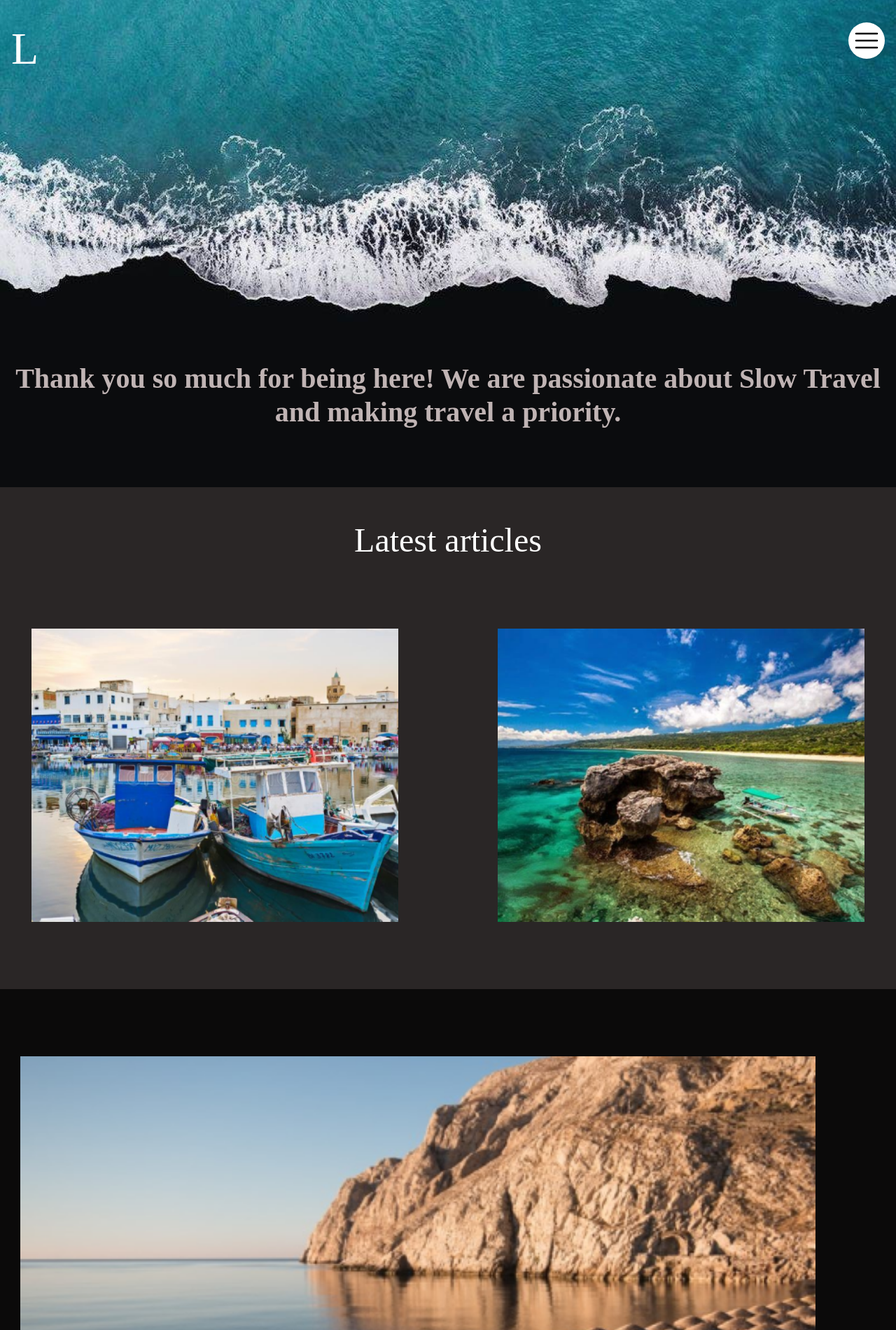
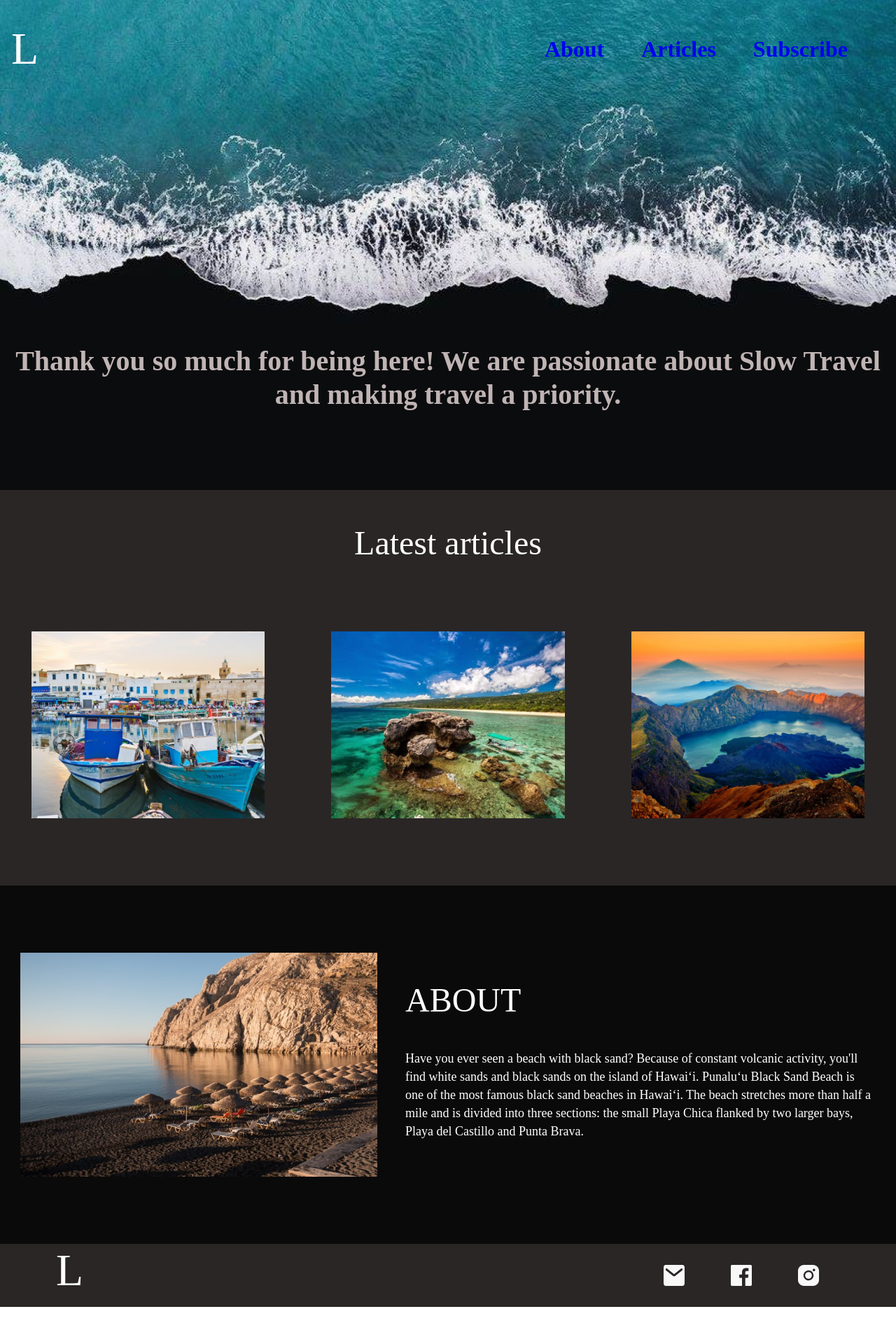
Before and after one commit to Nestani123/homework6, a plain HTML site: page index.html in a window 1280 px wide. Shown: the top 1900 px of the page at 70% size. After the commit the page ends 1867 px from the top, so only its background shows below. Drawn offline with Linux system fonts and the light colour scheme; a web font is replaced by a local one.

Commit message:
finished all sizes

```diff
--- a/index.html
+++ b/index.html
@@ -15,13 +15,23 @@
 </head>
 <body>
     <!--Section 1st of intro-->
-    <section class="page-intro">
+    <header class="page-intro">
         <nav class="mob-nav">
-            <a class="strange-letter" href="#">L</a>
+            <a class="strange-letter-header" href="#">L</a>
             <a class="nav-menu" href="#"><img src="img/Frame 3.svg" alt=""></a>
+                                <!--Nav list for bigger displays-->
+            <ul class="nav-list">
+                <li class="nav-item"><a href="#">About</a></li>
+                <li class="nav-item"><a href="#">Articles</a></li>
+                <li class="nav-item"><a href="#">Subscribe</a></li>
+                </ul>
+
+
         </nav>
+
+
         <p class="letter-visitors">Thank you so much for being here! We are passionate about Slow Travel and making travel a priority. </p>
-    </section>
+    </header>
 
     <!--Section 2nd of articles-->
     <section class="page-aticles">
@@ -30,6 +40,7 @@
             <div class="articles-box">
                <img class="article-pic" src="img/Rectangle 5.png" alt="boats">
                <img class="article-pic" src="img/Rectangle 6.png" alt="island">
+               <img class="article-pic-bigger" src="img/Rectangle 7.png" alt="desert">
             </div>
         </div>
     </section>
@@ -38,20 +49,23 @@
         <section class="page-about">
             <div class="content-about">
                 <img class="about-pic" src="img/Rectangle 10.png" alt="calm island">
-                <h2 class="heading-2">ABOUT</h2>
-                <p class="about-info">Have you ever seen a beach with black sand? Because of constant volcanic activity, you'll find white sands and black sands on the island of Hawaiʻi. Punaluʻu Black Sand Beach is one of the most famous black sand beaches in Hawaiʻi. The beach stretches more than half a mile and is divided into three sections: the small Playa Chica flanked by two larger bays, Playa del Castillo and Punta Brava.</p>
-            </div>
+                <div class="content-big-display">
+                    <h2 class="heading-2">ABOUT</h2>
+                    <p class="about-info">Have you ever seen a beach with black sand? Because of constant volcanic activity, you'll find white sands and black sands on the island of Hawaiʻi. Punaluʻu Black Sand Beach is one of the most famous black sand beaches in Hawaiʻi. The beach stretches more than half a mile and is divided into three sections: the small Playa Chica flanked by two larger bays, Playa del Castillo and Punta Brava.</p>
+                </div>
+    </div>
         </section>
 
                 <!--Section 4th of contact-->
-                <section class="page-contact">
+                <footer class="page-contact">
+                    <a class="strange-letter-footer" href="#">L</a>
                     <div class="vectors">
                         <a class="icon" href="#"><img src="img/Vector1.svg" alt="messenger"></a>
                         <a class="icon" href="#"><img src="img/Vector2.svg" alt="facebook"></a>
                         <a class="icon" href="#"><img src="img/Vector3.svg" alt="instagram"></a>
                     </div>
 
-                </section>
+                </footer>
 
 </body>
 </html>
--- a/style.css
+++ b/style.css
@@ -1,6 +1,7 @@
 *{
     margin: 0;
     padding: 0;
+    box-sizing: border-box;
 }
 .miltonian-tattoo-regular {
     font-family: "Miltonian Tattoo", serif;
@@ -17,7 +18,27 @@
 a{
     text-decoration: none;
 }
-.strange-letter{
+ul, ol{
+    list-style-type: none;
+
+}
+
+.mob-nav{
+    text-align: left;
+    display: flex;
+    align-items: center;
+    justify-content: space-between
+}
+.nav-item{
+    font-family: Gentium Book Plus;
+    font-size: 32px;
+    font-weight: 700;
+    line-height: 40px;
+    letter-spacing: 0em;
+    color: #FFFFFF;
+    margin-right: 53px;
+}
+.strange-letter-header, .strange-letter-footer{
 font-family: Miltonian Tattoo;
 font-size: 64px;
 font-weight: 400;
@@ -26,8 +47,8 @@ letter-spacing: 0em;
 text-align: left;
 color: #FFFFFF;
 }
+
 .page-intro{
-    background-color: ;
     background-image: url(img/Rectangle\ 30.png);
     width: 100%;
     height: 696px;
@@ -118,16 +139,27 @@ margin-top: 32px;
     margin-left: 36px;
     margin-top: 30px;
 }
+.nav-list{
+    display: none;
+}
+.article-pic-bigger{
+    display: none;
+}
+.strange-letter-footer{
+display: none;
+}
 @media only screen and (min-width: 481px){
+    .page-intro{
+        background-image: url(img/Rectangle\ 30.png);
+
+        height: 700px;
+    }
     .letter-visitors{
-        font-family: Gentium Book Basic;
         font-size: 40px;
         font-weight: 700;
         line-height: 48px;
-        letter-spacing: 0em;
         text-align: center;
-        color: #C0B4B4;
-        margin-top: 409px;
+        margin-top: 384px;
         }
         .article-pic{
             width: 44%;
@@ -165,4 +197,143 @@ margin-top: 32px;
             width: 60px;
             height: 60px;
         }
+        .nav-list{
+            display: none;
+        }
+        .article-pic-bigger{
+            display: none;
+        }
+        .strange-letter-footer{
+            display: none;
+            }
 }
+@media only screen and (min-width: 1024px) and (max-width: 1440px){
+    .nav-menu{
+        display: none;
+    }
+    .nav-list{
+        display: flex;
+        color: #FFFFFF;
+    }
+    .mob-nav{
+        text-align: left;
+        display: flex;
+        align-items: center;
+        justify-content: space-between
+    }
+    .nav-item{
+        font-family: Gentium Book Plus;
+        font-size: 32px;
+        font-weight: 700;
+        line-height: 40px;
+        letter-spacing: 0em;
+        color: #FFFFFF;
+        margin-right: 53px;
+    }
+    .article-pic, .article-pic-bigger{
+        width: 28%;
+        height: 52.5%;
+        margin-top: 24px;
+    }
+    .article-pic-bigger{
+        display: block;
+    }
+    .about-pic{
+        width: 44%;
+    }
+    .content-big-display{
+        display: inline-block;
+        margin-left: 40px;
+
+    }
+    .content-about{
+        display: flex;
+    }
+    .strange-letter-footer{
+        display: inline;
+        margin-left: 80px;
+    }
+    .icon{
+        display: inline;
+        width: 60px;
+        height: 60px;
+    }
+    .vectors{
+        margin-right: 80px;
+    }
+    .page-contact{
+        display: flex;
+        justify-content: space-between
+    }
+}
+
+@media only screen and (min-width: 1440px) {
+    .page-intro{
+        background-image: url(img/Rectangle\ 30.png);
+        width: 100%;
+        height: 700px;
+    }
+    .nav-menu{
+        display: none;
+    }
+    .nav-list{
+        display: flex;
+        color: #FFFFFF;
+    }
+    .mob-nav{
+        text-align: left;
+        display: flex;
+        align-items: center;
+        justify-content: space-between
+    }
+    .nav-item{
+        font-family: Gentium Book Plus;
+        font-size: 32px;
+        font-weight: 700;
+        line-height: 40px;
+        letter-spacing: 0em;
+        color: #FFFFFF;
+        margin-right: 53px;
+    }
+    .letter-visitors{
+        margin: 323px 80px 96px 80px;
+    }
+    .article-pic, .article-pic-bigger{
+        width: 28%;
+        height: 52.5%;
+        margin-top: 24px;
+    }
+    .article-pic-bigger{
+        display: block;
+    }
+    .about-pic{
+        width: 44%;
+    }
+    .content-big-display{
+        display: inline-block;
+        margin-left: 40px;
+
+    }
+    .content-about{
+        display: flex;
+        margin: 96px 190px 96px 190px;
+    }
+    .strange-letter-footer{
+        display: inline;
+        margin-left: 80px;
+    }
+    .icon{
+        display: inline;
+        width: 60px;
+        height: 60px;
+    }
+    .vectors{
+        margin-right: 80px;
+    }
+    .page-contact{
+        display: flex;
+        justify-content: space-between
+    }
+
+
+}
```
Also changed, not shown: img/Rectangle 30-2.png (added).
